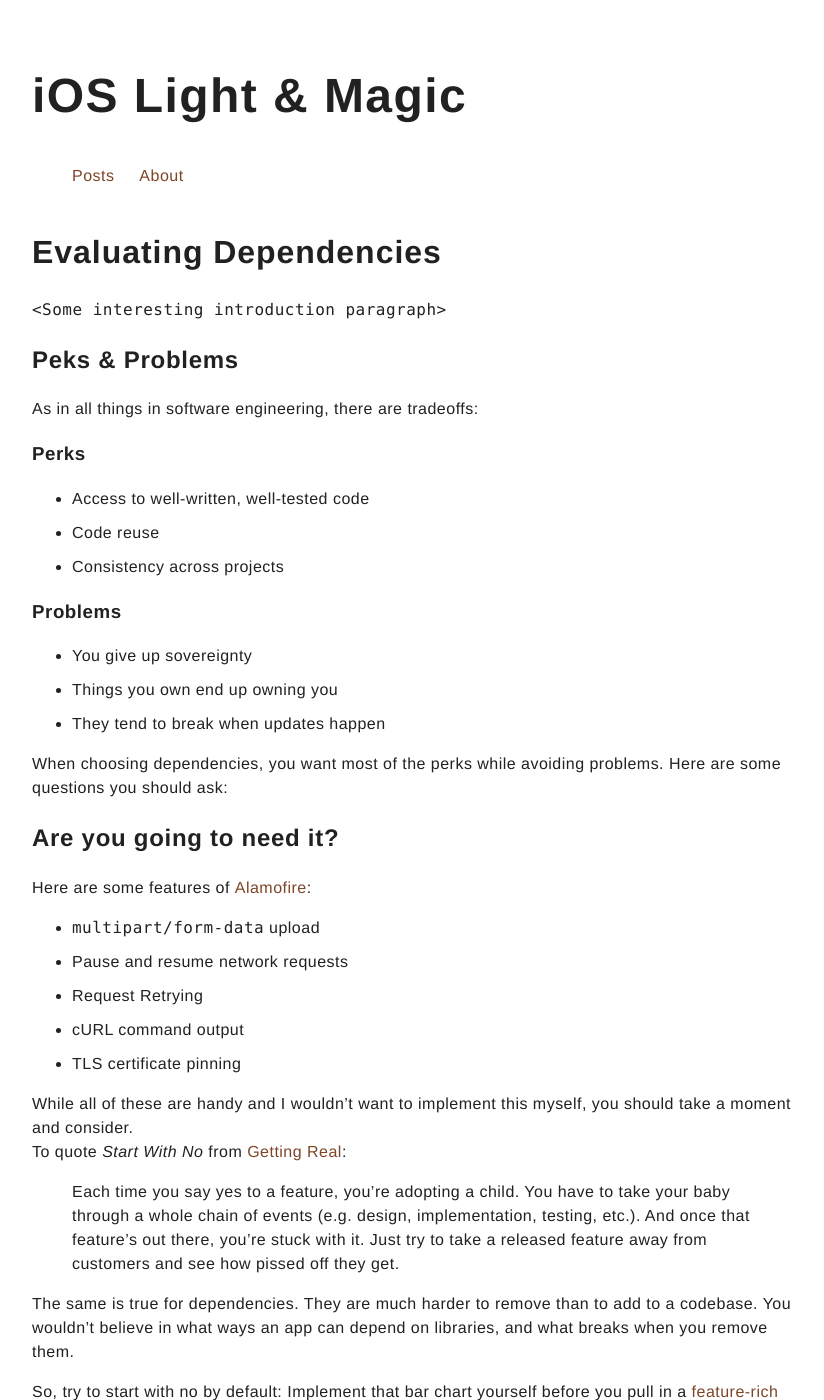
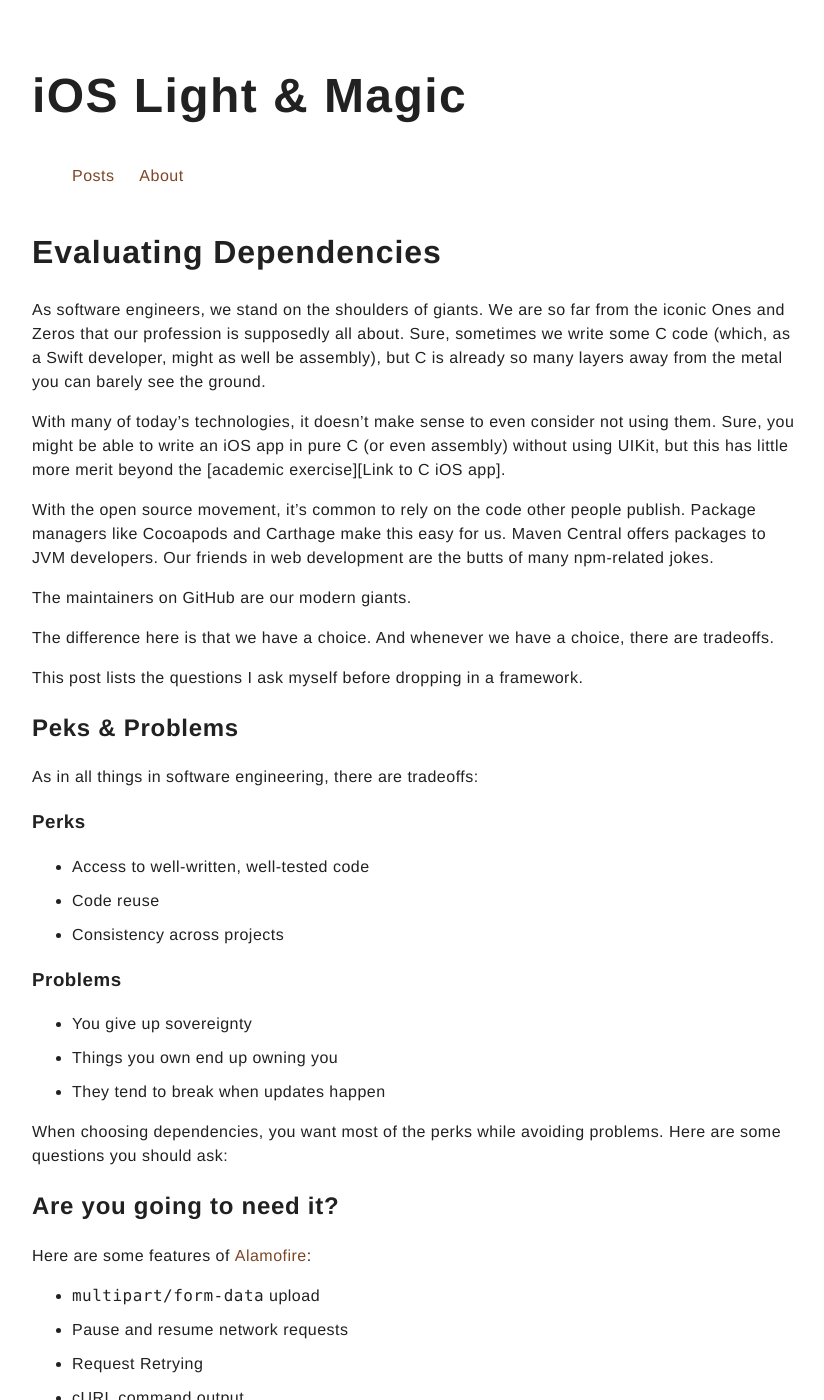
Before and after one commit to xavierLowmiller/xavierLowmiller.github.io, a Jekyll site: the page built from _posts/2018-09-19-Evaluating-Dependencies.md, in a window 1280 px wide and 1400 px high. Shown: the whole window, without its empty margins (224-1048 px from the left). Built offline with Jekyll 4.4.1, drawn with Linux system fonts in a browser that asks for light colours; comment, search, counter and statistics services are not loaded; some of the changed text lies outside the part shown.

Commit message:
Write introduction paragraph

```diff
--- a/_posts/2018-09-19-Evaluating-Dependencies.md
+++ b/_posts/2018-09-19-Evaluating-Dependencies.md
@@ -4,7 +4,28 @@ title: "Evaluating Dependencies"
 date: 2018-09-19
 ---
 
-`<Some interesting introduction paragraph>`
+As software engineers, we stand on the shoulders of giants. We are so far from
+the iconic Ones and Zeros that our profession is supposedly all about. Sure,
+sometimes we write some C code (which, as a Swift developer, might as well be
+assembly), but C is already so many layers away from the metal you can barely
+see the ground.
+
+With many of today's technologies, it doesn't make sense to even consider not
+using them. Sure, you might be able to write an iOS app in pure C (or even
+assembly) without using UIKit, but this has little more merit beyond the
+[academic exercise][Link to C iOS app].
+
+With the open source movement, it's common to rely on the code other people
+publish. Package managers like Cocoapods and Carthage make this easy for us.
+Maven Central offers <x> packages to JVM developers.
+Our friends in web development are the butts of many npm-related jokes.
+
+The maintainers on GitHub are our modern giants.
+
+The difference here is that we have a choice. And whenever we have a choice,
+there are tradeoffs. <Insert Kent Beck here>
+
+This post lists the questions I ask myself before dropping in a framework.
 
 ## Peks & Problems
 
@@ -61,7 +82,7 @@ Don't invent you own asynchronous image cache.
 And, whatever you do, don't implement cryptography yourself
 (unless you really know what you're doing).
 
-## Does it have tests?
+## Is it well maintained?
 
 Alamofire currently has 439 unit test cases.
 
@@ -122,12 +143,12 @@ When it goes away, all of your app will break.
 Some SDKs cost money.
 While this should be considered, open source packages have a price as well:
 
-[Some libraries][RxSwift] are harder to learn and integrate than others.
+[Some libraries][RxSwift] can have a steep learning curve for you and your team.
 Others are tough to integrate, to update, or to maintain during
 operating system upgrades.
 
 Always run a cost/benefit analysis in your head to see if a dependency is
-making your life easier, or harder.
+actually making your life easier, or harder.
 
 ## Does it have dependencies?
 
```
Also changed, not shown: _posts/2017-06-03-Hello-World.md (+5 -2 lines).
